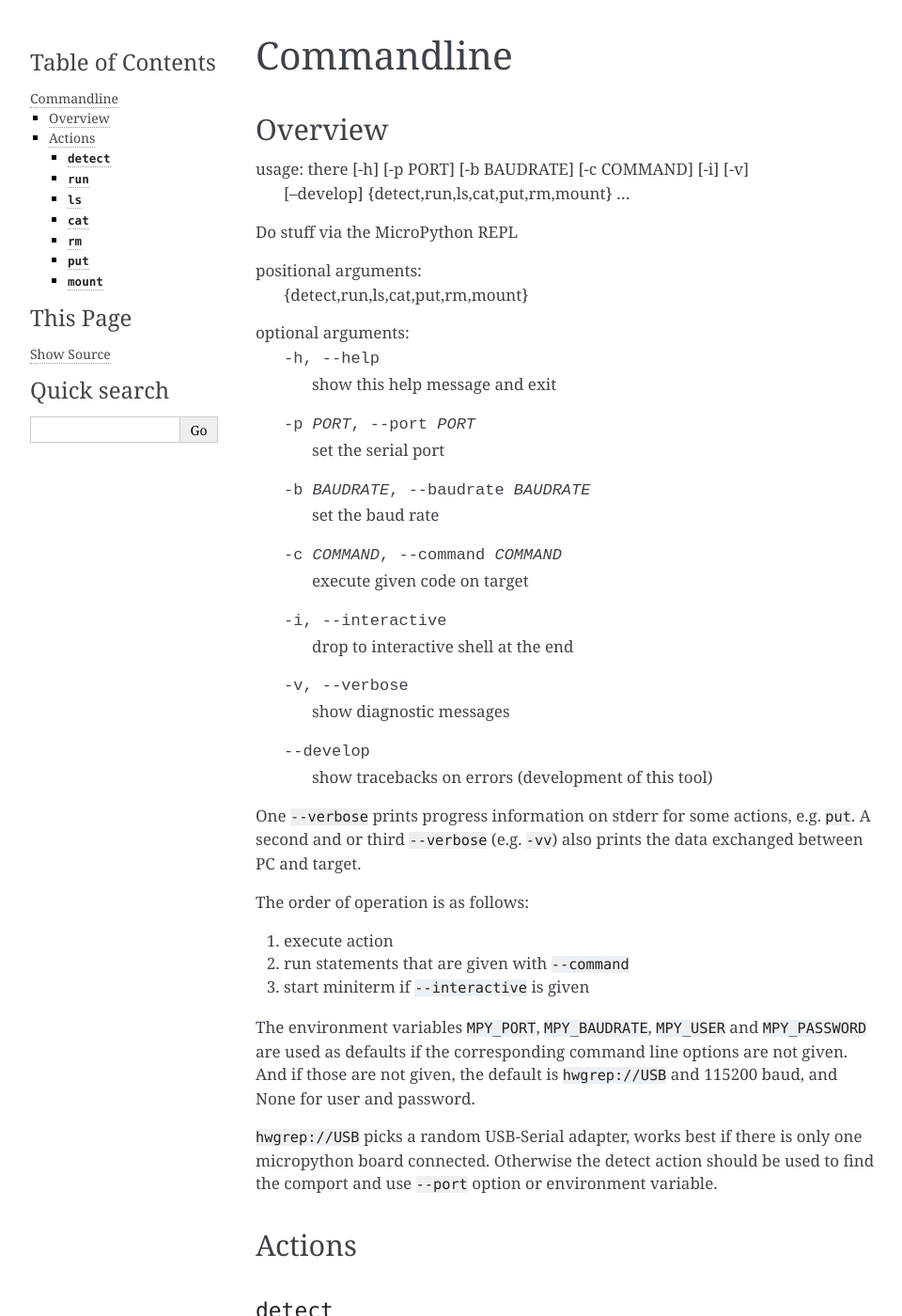
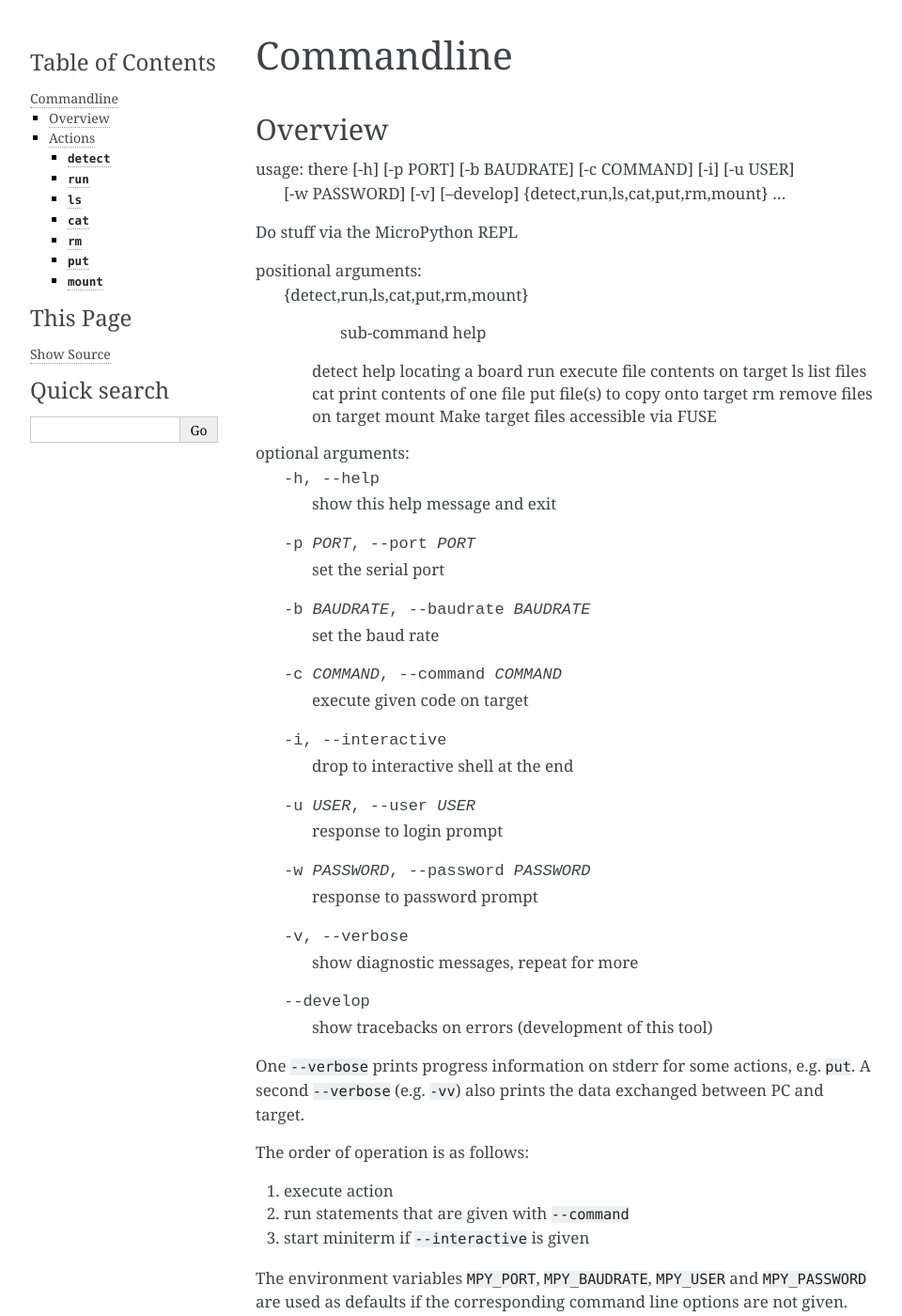
Before and after one commit to zsquareplusc/mpy-repl-tool, a Sphinx documentation site: the page built from documentation/commandline.rst, in a window 1280 px wide and 1400 px high. Shown: the whole window at 94% size, without its empty margins (148-1108 px from the left). Built offline with Sphinx 7.4.7, drawn with Linux system fonts in a browser that asks for light colours; some of the changed text lies outside the part shown.

Commit message:
docs: updates

```diff
--- a/documentation/appendix.rst
+++ b/documentation/appendix.rst
@@ -36,3 +36,8 @@ to::
 
 Now it is possible to use ``py -3 -m there mount xxx`` where xxx is an existing
 directory and the data is then visible in that directory.
+
+License
+=======
+
+.. include:: ../LICENSE.txt
--- a/documentation/commandline.rst
+++ b/documentation/commandline.rst
@@ -4,14 +4,22 @@
 
 Overview
 ========
-usage: there [-h] [-p PORT] [-b BAUDRATE] [-c COMMAND] [-i] [-v]
-             [--develop]
+usage: there [-h] [-p PORT] [-b BAUDRATE] [-c COMMAND] [-i] [-u USER]
+             [-w PASSWORD] [-v] [--develop]
              {detect,run,ls,cat,put,rm,mount} ...
 
 Do stuff via the MicroPython REPL
 
 positional arguments:
   {detect,run,ls,cat,put,rm,mount}
+                        sub-command help
+    detect              help locating a board
+    run                 execute file contents on target
+    ls                  list files
+    cat                 print contents of one file
+    put                 file(s) to copy onto target
+    rm                  remove files on target
+    mount               Make target files accessible via FUSE
 
 optional arguments:
   -h, --help            show this help message and exit
@@ -21,13 +29,16 @@ optional arguments:
   -c COMMAND, --command COMMAND
                         execute given code on target
   -i, --interactive     drop to interactive shell at the end
-  -v, --verbose         show diagnostic messages
+  -u USER, --user USER  response to login prompt
+  -w PASSWORD, --password PASSWORD
+                        response to password prompt
+  -v, --verbose         show diagnostic messages, repeat for more
   --develop             show tracebacks on errors (development of this tool)
 
 
 One ``--verbose`` prints progress information on stderr for some actions, e.g.
-``put``. A second and or third ``--verbose`` (e.g. ``-vv``) also prints the
-data exchanged between PC and target.
+``put``. A second ``--verbose`` (e.g. ``-vv``) also prints the data exchanged
+between PC and target.
 
 The order of operation is as follows:
 
@@ -44,6 +55,9 @@ are not given. And if those are not given, the default is ``hwgrep://USB`` and
 is only one micropython board connected. Otherwise the detect action should
 be used to find the comport and use ``--port`` option or environment
 variable.
+
+If ``--user`` and ``--password`` are given, it waits for a login and password
+prompt after connecting. This is useful when connecting to a WiPy via telnet.
 
 
 Actions
```
Also changed, not shown: README.rst (+15 -2 lines), documentation/getting_started.rst (+8 -3 lines), documentation/technical.rst (+20 -7 lines), LICENSE.txt, 1 other file.
